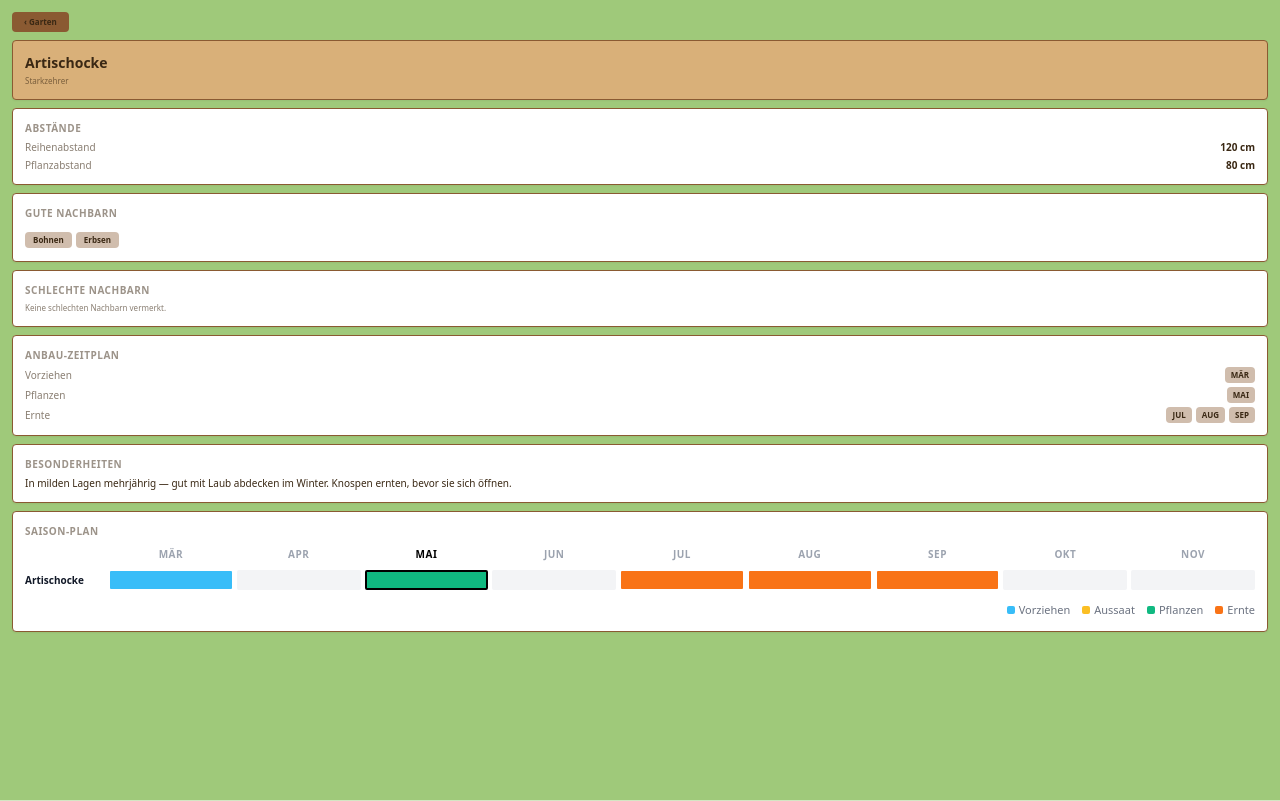
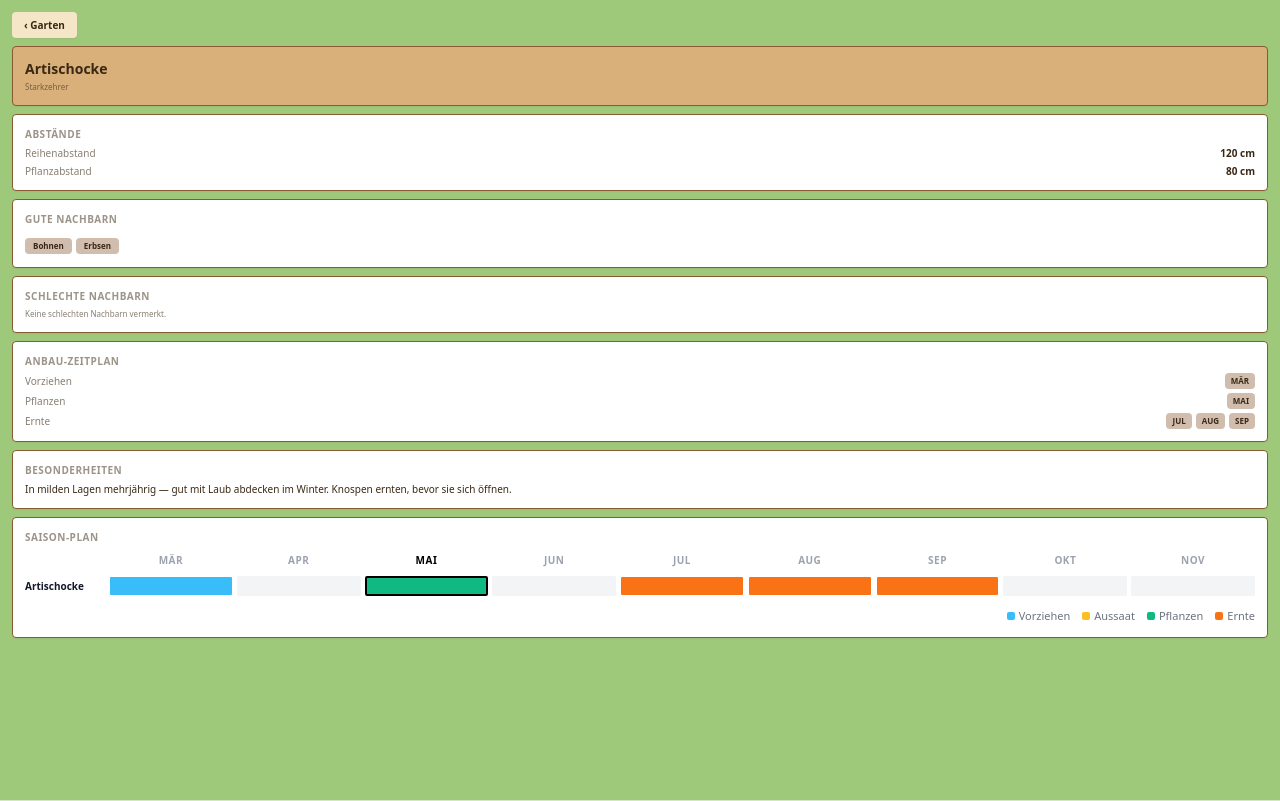
Before and after one commit to ClemensJakob/garden, a React (Vite) app: page /plants/artischoke in a window 1280 px wide. Built offline with nearby package versions, Linux system fonts and the light colour scheme.

Commit message:
feat: new season plan page & button

```diff
--- a/src/App.tsx
+++ b/src/App.tsx
@@ -2,6 +2,8 @@ import { BrowserRouter, Route, Routes } from 'react-router-dom'
 import MainPage from './pages/MainPage'
 import DetailPage from './pages/DetailPage'
 import PlantDetailPage from './pages/PlantDetailPage'
+import StorageDetailPage from './pages/StorageDetailPage'
+import SeasonPlanPage from './pages/SeasonPlanPage'
 
 export default function App() {
   // Vite injects BASE_URL (e.g. "/garden/" on GitHub Pages, "/" in dev/tests).
@@ -16,6 +18,8 @@ export default function App() {
         <Route path="/" element={<MainPage />} />
         <Route path="/patches/:number" element={<DetailPage />} />
         <Route path="/plants/:id" element={<PlantDetailPage />} />
+        <Route path="/storage/:id" element={<StorageDetailPage />} />
+        <Route path="/season-plan" element={<SeasonPlanPage />} />
       </Routes>
     </BrowserRouter>
   )
--- /dev/null
+++ b/src/components/GardenButton.tsx
@@ -0,0 +1,26 @@
+import { Link } from 'react-router-dom'
+
+interface GardenButtonProps {
+  to: string
+  children: React.ReactNode
+  /** Extra Tailwind classes to merge in (e.g. for the floating action button). */
+  className?: string
+}
+
+/**
+ * A navigation button styled with the garden's off-white parchment colour
+ * (`patch-num`) and dark-brown text (`patch-text`). No border.
+ *
+ * Pass `className` to extend or override styles for special variants
+ * (e.g. the floating season-plan FAB).
+ */
+export default function GardenButton({ to, children, className = '' }: GardenButtonProps) {
+  return (
+    <Link
+      to={to}
+      className={`inline-flex w-fit items-center gap-1 rounded bg-patch-num px-3 py-1.5 text-sm font-semibold text-patch-text shadow-sm hover:opacity-90 transition-opacity ${className}`}
+    >
+      {children}
+    </Link>
+  )
+}
--- a/src/components/GardenLayout.tsx
+++ b/src/components/GardenLayout.tsx
@@ -2,6 +2,7 @@ import { PATCHES } from '../domain/patches'
 import { STORAGE_UNITS } from '../domain/storageUnits'
 import PatchTile from './PatchTile'
 import StorageUnitTile from './StorageUnitTile'
+import GardenButton from './GardenButton'
 
 function patch(n: number) {
   return PATCHES.find((p) => p.number === n)!
@@ -19,9 +20,12 @@ function patch(n: number) {
 export default function GardenLayout() {
   return (
     <div
-      className="grid h-[100dvh] w-full max-w-md grid-cols-12 grid-rows-[repeat(22,minmax(0,1fr))] gap-2 bg-garden-bg p-2 mx-auto"
+      className="relative h-[100dvh] w-full max-w-md bg-garden-bg p-2 mx-auto"
       role="region"
       aria-label="Garten-Layout"
+    >
+    <div
+      className="grid h-full w-full grid-cols-12 grid-rows-[repeat(22,minmax(0,1fr))] gap-2"
     >
       <PatchTile patch={patch(11)} className="col-span-5 col-start-1 row-span-1 row-start-1" />
       <PatchTile patch={patch(10)} className="col-span-5 col-start-1 row-span-1 row-start-2" />
@@ -38,14 +42,14 @@ export default function GardenLayout() {
       {/*Mitte*/}
       <PatchTile patch={patch(12)} className="col-span-4 col-start-6 row-start-1" />
       <PatchTile
-        id="tomatenbeet"
+        data-testid="tomatenbeet"
         patch={patch(13)}
         className="col-span-3 col-start-7 row-span-11 row-start-5"
       />
 
       {/*Rechts*/}
       <PatchTile
-        id="gemuesehuegel"
+        data-testid="gemuesehuegel"
         patch={patch(14)}
         className="col-span-3 col-start-10 row-span-11 row-start-5"
       />
@@ -63,5 +67,14 @@ export default function GardenLayout() {
         className="col-span-3 col-start-7 row-span-2 row-start-17"
       />
     </div>
+      {/* Floating action button — fixed to the bottom of the viewport so it
+          never pushes the grid or causes scrolling on small screens. */}
+      <GardenButton
+        to="/season-plan"
+        className="fixed bottom-4 left-1/2 -translate-x-1/2 rounded-full px-5 py-2.5 text-sm shadow-lg z-10"
+      >
+        📅 Saison-Plan
+      </GardenButton>
+    </div>
   )
 }
--- a/src/pages/DetailPage.tsx
+++ b/src/pages/DetailPage.tsx
@@ -2,6 +2,7 @@ import { Link, useParams } from 'react-router-dom'
 import { usePatchDetails } from '../hooks/usePatchDetails'
 import { findPlantById } from '../domain/plants'
 import SeasonPlan from '../components/SeasonPlan'
+import GardenButton from '../components/GardenButton'
 import type { Plant } from '../domain/types'
 
 /**
@@ -24,12 +25,7 @@ export default function DetailPage() {
       <main className="flex flex-col items-center gap-3 p-4 bg-garden-bg min-h-screen">
         <h1 className="text-lg font-semibold text-patch-text">Beet nicht gefunden</h1>
         <p className="text-sm text-patch-text/60">Beet #{numberParam} existiert nicht.</p>
-        <Link
-          to="/"
-          className="rounded border border-patch-border px-3 py-1 text-sm text-patch-text hover:bg-patch-hover transition-colors"
-        >
-          ← Zurück
-        </Link>
+        <GardenButton to="/">← Zurück</GardenButton>
       </main>
     )
   }
@@ -41,12 +37,7 @@ export default function DetailPage() {
   return (
     <main className="flex flex-col gap-2 bg-garden-bg p-3 min-h-screen">
       {/* Back button */}
-      <Link
-        to="/"
-        className="inline-flex w-fit items-center gap-1 rounded bg-patch-border px-3 py-1 text-xs font-semibold text-patch-text"
-      >
-        ‹ Garten
-      </Link>
+      <GardenButton to="/">‹ Garten</GardenButton>
 
       {/* Header card */}
       <section className="rounded border border-patch-border bg-patch p-3 shadow-sm">
--- a/src/pages/PlantDetailPage.tsx
+++ b/src/pages/PlantDetailPage.tsx
@@ -1,6 +1,7 @@
 import { Link, useLocation, useParams } from 'react-router-dom'
 import { findPlantById, PLANTS } from '../domain/plants'
 import SeasonPlan from '../components/SeasonPlan'
+import GardenButton from '../components/GardenButton'
 import type { Plant, PlantId, SeasonActivity, SeasonStatus } from '../domain/types'
 import { SEASON_STATUS_ORDER } from '../domain/types'
 
@@ -44,12 +45,7 @@ export default function PlantDetailPage() {
       <main className="flex flex-col items-center gap-3 p-4 bg-garden-bg min-h-screen">
         <h1 className="text-lg font-semibold text-patch-text">Pflanze nicht gefunden</h1>
         <p className="text-sm text-patch-text/60">Pflanze „{id}“ existiert nicht.</p>
-        <Link
-          to={back.to}
-          className="rounded border border-patch-border px-3 py-1 text-sm text-patch-text hover:bg-patch-hover transition-colors"
-        >
-          {back.label}
-        </Link>
+        <GardenButton to={back.to}>{back.label}</GardenButton>
       </main>
     )
   }
@@ -57,12 +53,7 @@ export default function PlantDetailPage() {
   return (
     <main className="flex flex-col gap-2 bg-garden-bg p-3 min-h-screen">
       {/* Back button */}
-      <Link
-        to={back.to}
-        className="inline-flex w-fit items-center gap-1 rounded bg-patch-border px-3 py-1 text-xs font-semibold text-patch-text"
-      >
-        {back.label}
-      </Link>
+      <GardenButton to={back.to}>{back.label}</GardenButton>
 
       {/* Header */}
       <section className="rounded border border-patch-border bg-patch p-3 shadow-sm">
--- /dev/null
+++ b/src/pages/SeasonPlanPage.tsx
@@ -0,0 +1,31 @@
+import SeasonPlan from '../components/SeasonPlan'
+import GardenButton from '../components/GardenButton'
+import { PLANTS } from '../domain/plants'
+
+const PLANTS_SORTED = [...PLANTS].sort((a, b) => a.name.localeCompare(b.name, 'de'))
+
+/**
+ * Full-garden season plan page (`/season-plan`).
+ *
+ * Shows a back button to the garden layout and a scrollable list view
+ * of the season plan for all plants.
+ */
+export default function SeasonPlanPage() {
+  return (
+    <main className="flex flex-col gap-3 bg-garden-bg p-3 min-h-screen">
+      {/* Back button */}
+      <GardenButton to="/">‹ Garten</GardenButton>
+
+      {/* Header */}
+      <section className="rounded border border-patch-border bg-patch p-3 shadow-sm">
+        <h1 className="text-lg font-bold text-patch-text">Saison-Plan</h1>
+        <p className="text-xs text-patch-text/60 mt-0.5">Alle Pflanzen im Überblick</p>
+      </section>
+
+      {/* Season plan list */}
+      <section className="rounded border border-patch-border bg-white p-3 shadow-sm overflow-x-auto">
+        <SeasonPlan plants={PLANTS_SORTED} />
+      </section>
+    </main>
+  )
+}
--- /dev/null
+++ b/src/pages/StorageDetailPage.tsx
@@ -0,0 +1,29 @@
+import { useParams } from 'react-router-dom'
+import GardenButton from '../components/GardenButton'
+
+/**
+ * Storage unit detail page (`/storage/:id`).
+ *
+ * Placeholder page — not yet implemented.
+ * Shows the storage unit id in the header and a back button to the garden.
+ */
+export default function StorageDetailPage() {
+  const { id } = useParams<{ id: string }>()
+
+  return (
+    <main className="flex flex-col gap-2 bg-garden-bg p-3 min-h-screen">
+      {/* Back button */}
+      <GardenButton to="/">‹ Garten</GardenButton>
+
+      {/* Header card */}
+      <section className="rounded border border-patch-border bg-patch p-3 shadow-sm">
+        <h1 className="text-lg font-bold text-patch-text capitalize">{id}</h1>
+      </section>
+
+      {/* Placeholder content */}
+      <section className="rounded border border-patch-border bg-white p-6 shadow-sm flex items-center justify-center">
+        <p className="text-sm text-patch-text/60">Noch nicht implementiert</p>
+      </section>
+    </main>
+  )
+}
```
